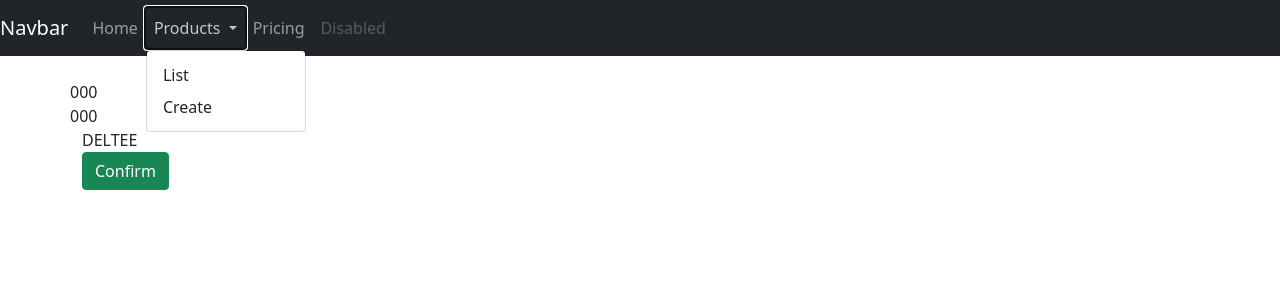
After one commit to flohh-py/django-tutorial, a Django app: page /product/delete/1 in a window 1280 px wide, after a click on "Products". The commit adds this page. Shown: the top 300 px of the page. Run offline with Django 4.2, Linux system fonts and the light colour scheme; tables that the repository leaves empty hold one stand-in row (values such as "Sample post").

Commit message:
added delete view

```diff
--- a/mysite/main/templates/main/navbar.html
+++ b/mysite/main/templates/main/navbar.html
@@ -8,8 +8,14 @@
       <li class="nav-item active">
         <a class="nav-link" href="/">Home</a>
       </li>
-      <li class="nav-item">
-        <a class="nav-link" href="/product/">Products</a>
+      <li class="nav-item dropdown">
+          <a class="nav-link dropdown-toggle" href="#" id="prodDrop" role="button" data-bs-toggle="dropdown" aria-expanded="false">
+            Products
+          </a>
+          <ul class="dropdown-menu" aria-labelledby="prodDrop">
+            <li><a class="dropdown-item" href="{% url 'product:list' %}">List</a></li>
+            <li><a class="dropdown-item" href="{% url 'product:create' %}">Create</a></li>
+          </ul>
       </li>
       <li class="nav-item">
         <a class="nav-link" href="#">Pricing</a>
--- a/mysite/product/templates/product/create.html
+++ b/mysite/product/templates/product/create.html
@@ -1,10 +1,13 @@
 {% extends 'main/main.html' %}
 {% load static %}
 {% block content %}
+<br>
 <div class="container mx-auto mt-6">
   <form action='.' method='POST'>{% csrf_token %}
     {{ form.as_p }}
-    <input type='submit' values='Save'/>
+    <button type="submit" class="btn btn-success"/>
+      Save
+    </button>
   </form>
 </div>
 {% endblock content %}
--- /dev/null
+++ b/mysite/product/templates/product/delete.html
@@ -0,0 +1,23 @@
+{% extends 'main/main.html' %}
+{% load static %}
+{% block content %}
+<br>
+<div class="container mx-auto mt-6">
+  <form method='POST'>
+    {% csrf_token %}
+    <div class="form-group row">
+      {{ object.code }}
+    </div>
+    <div class="form-group row">
+      {{ object.code }}
+    </div>
+    <div class="form-group row">
+      <a> DELTEE </a>
+    </div>
+    <button
+      type="submit" class="btn btn-success"/>
+      Confirm
+    </button>
+  </form>
+</div>
+{% endblock content %}
--- a/mysite/product/templates/product/detail.html
+++ b/mysite/product/templates/product/detail.html
@@ -1,6 +1,7 @@
 {% extends 'main/main.html' %}
 {% load static %}
 {% block content %}
+<br>
 <div class="container mx-auto mt-6">
   <form action='.' method='POST'>{% csrf_token %}
     <h1>TEST</h1>
--- a/mysite/product/templates/product/product.html
+++ b/mysite/product/templates/product/product.html
@@ -1,6 +1,7 @@
 {% extends 'main/main.html' %}
 {% load static %}
 {% block content %}
+<br>
 <div class="container mx-auto mt-6">
 	<div id="prodls_app">
     <table class="table">
--- a/mysite/product/templates/product/product_create.html
+++ b/mysite/product/templates/product/product_create.html
@@ -1,6 +1,7 @@
 {% extends 'main/main.html' %}
 {% load static %}
 {% block content %}
+<br>
 <form action='.' method='POST'>{% csrf_token %}
   {{ products.as_p }}
   <input type='submit' values='Save'/>
--- a/mysite/product/templates/product/update.html
+++ b/mysite/product/templates/product/update.html
@@ -1,11 +1,13 @@
 {% extends 'main/main.html' %}
 {% load static %}
 {% block content %}
+<br>
 <div class="container mx-auto mt-6">
-  <form method='POST' novalidate>
+  <form method='POST'>
     {% csrf_token %}
     {{ form.as_p }}
     <button type="submit" class="btn btn-success"/>
+      Save
     </button>
   </form>
 </div>
--- a/mysite/product/urls.py
+++ b/mysite/product/urls.py
@@ -7,4 +7,5 @@ urlpatterns = [
     path('create/', ProductCreate.as_view(), name='create'),
     path('detail/<int:pk>', ProductDetail.as_view(), name='detail'),
     path('edit/<int:pk>', ProductUpdate.as_view(), name='edit'),
+    path('delete/<int:pk>', ProductDelete.as_view(), name='delete'),
 ]
--- a/mysite/product/views.py
+++ b/mysite/product/views.py
@@ -1,5 +1,5 @@
 from django.shortcuts import render, redirect
-from django.views.generic import View, ListView, DetailView
+from django.views.generic import View, ListView, DetailView, DeleteView
 from django.views.generic.edit import CreateView, UpdateView
 from django.urls import reverse_lazy
 from .models import Product
@@ -36,6 +36,12 @@ class ProductDetail(DetailView):
     pk_url_kwarg = 'pk'
 
 
+class ProductDelete(DeleteView):
+    model = Product
+    template_name = 'product/delete.html'
+    success_url = reverse_lazy('product:list')
+    pk_url_kwarg = 'pk'
+
 # class ProductCreate(View):
 #     template = 'product/product_create.html'
 #     def get(self, request, pk=None):
```
Also changed, not shown: mysite/product/templates/product/list.html (+11 -2 lines).
